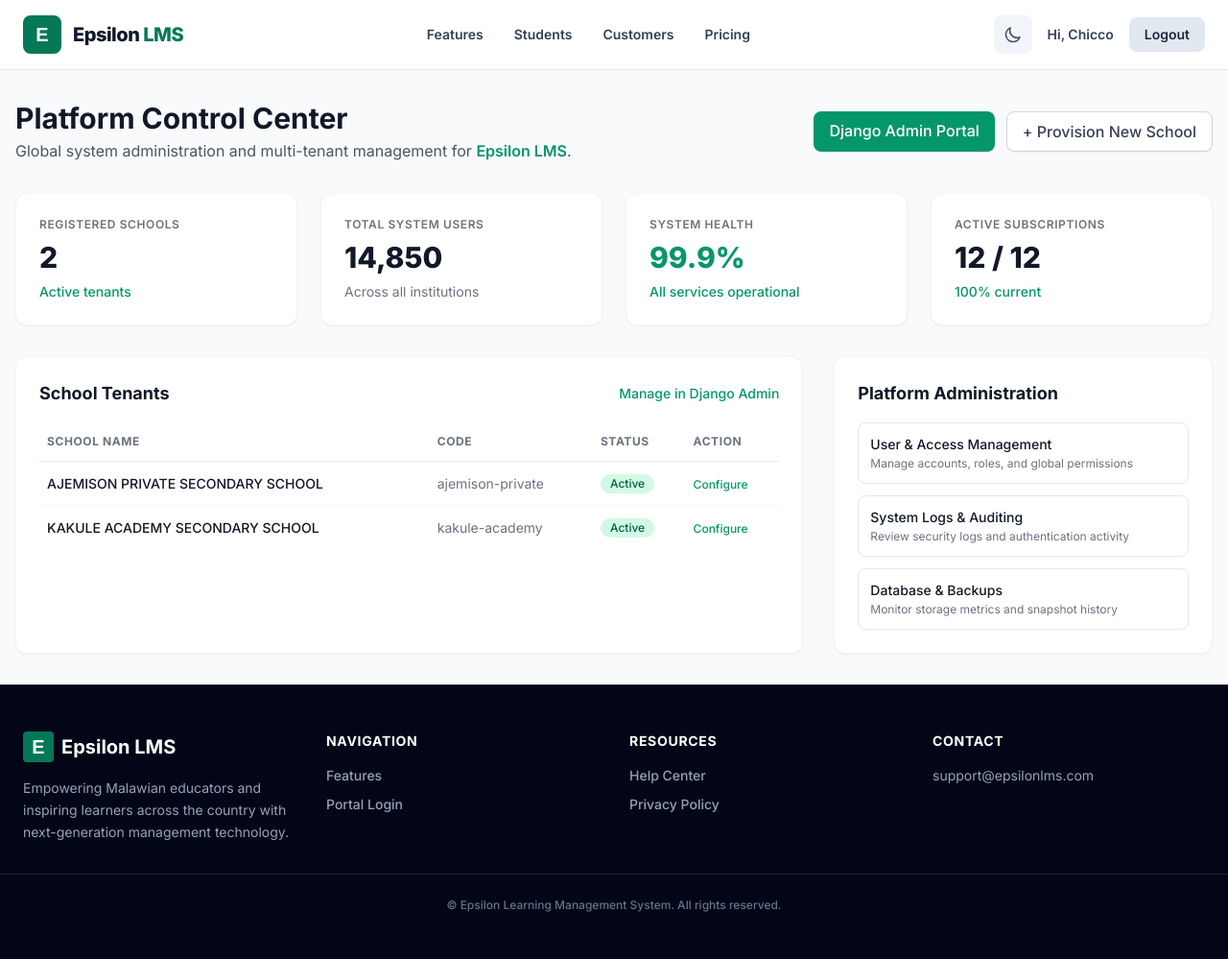
After one commit to cchikaonda/epsilon-school-lms, a Django app: page /dashboard/system-admin/ in a window 1280 px wide. The commit adds this page. Shown: the whole page at 96% size. Run offline with Django 5.2, Linux system fonts and the light colour scheme; a user stored in the database is signed in; data comes from the database, SQL or seed files in the repository; both versions use the stored data as it was after the commit; some libraries are stand-ins or nearby versions.

Commit message:
Added other dashboards

```diff
--- a/core/templates/base.html
+++ b/core/templates/base.html
@@ -108,8 +108,9 @@
 
         {% if user.is_authenticated %}
           <span class="text-sm font-semibold text-slate-700 dark:text-slate-200">Hi, {{ user.get_short_name|default:user.username }}</span>
-          <form method="post" action="{% url 'logout' %}" class="inline">
+          <form method="post" action="{% url 'logout' %}?next=/" class="inline">
             {% csrf_token %}
+            <input type="hidden" name="next" value="/">
             <button type="submit" class="bg-slate-200 hover:bg-slate-300 dark:bg-slate-800 dark:hover:bg-slate-700 text-slate-800 dark:text-slate-200 text-sm font-semibold px-4 py-2 rounded-lg transition">
               Logout
             </button>
@@ -142,8 +143,9 @@
       {% endblock %}
       <div class="pt-4 border-t border-slate-200 dark:border-slate-800 flex flex-col space-y-2">
         {% if user.is_authenticated %}
-          <form method="post" action="{% url 'logout' %}">
+          <form method="post" action="{% url 'logout' %}?next={{ request.path|urlencode }}">
             {% csrf_token %}
+            <input type="hidden" name="next" value="{{ request.path }}">
             <button type="submit" class="w-full text-center bg-red-600 text-white text-sm font-semibold py-2.5 rounded-lg">Logout</button>
           </form>
         {% else %}
--- /dev/null
+++ b/core/templates/dashboard/system_admin.html
@@ -0,0 +1,124 @@
+{% extends "base.html" %}
+
+{% block title %}System Admin Dashboard | Epsilon LMS{% endblock %}
+
+{% block content %}
+<div class="container mx-auto px-4 py-8 max-w-7xl">
+    <!-- Header -->
+    <div class="mb-8 flex flex-col md:flex-row md:items-center md:justify-between">
+        <div>
+            <h1 class="text-3xl font-bold text-gray-900">Platform Control Center</h1>
+            <p class="text-gray-600 mt-1">
+                Global system administration and multi-tenant management for
+                <span class="font-semibold text-emerald-600">Epsilon LMS</span>.
+            </p>
+        </div>
+        <div class="mt-4 md:mt-0 flex space-x-3">
+            <a href="{% url 'admin:index' %}" class="px-4 py-2 bg-emerald-600 hover:bg-emerald-700 text-white rounded-lg font-medium shadow-sm transition">
+                Django Admin Portal
+            </a>
+            <button class="px-4 py-2 bg-white border border-gray-300 text-gray-700 hover:bg-gray-50 rounded-lg font-medium shadow-sm transition">
+                + Provision New School
+            </button>
+        </div>
+    </div>
+
+    <!-- Stat Cards Grid -->
+    <div class="grid grid-cols-1 md:grid-cols-2 lg:grid-cols-4 gap-6 mb-8">
+        <div class="bg-white rounded-xl shadow-sm border border-gray-100 p-6">
+            <div class="text-xs font-semibold uppercase tracking-wider text-gray-500 mb-2">Registered Schools</div>
+            <div class="text-3xl font-extrabold text-gray-900">{{ schools.count|default:"12" }}</div>
+            <div class="mt-2 text-sm text-emerald-600 font-medium">Active tenants</div>
+        </div>
+
+        <div class="bg-white rounded-xl shadow-sm border border-gray-100 p-6">
+            <div class="text-xs font-semibold uppercase tracking-wider text-gray-500 mb-2">Total System Users</div>
+            <div class="text-3xl font-extrabold text-gray-900">14,850</div>
+            <div class="mt-2 text-sm text-gray-500">Across all institutions</div>
+        </div>
+
+        <div class="bg-white rounded-xl shadow-sm border border-gray-100 p-6">
+            <div class="text-xs font-semibold uppercase tracking-wider text-gray-500 mb-2">System Health</div>
+            <div class="text-3xl font-extrabold text-emerald-600">99.9%</div>
+            <div class="mt-2 text-sm text-emerald-600 font-medium">All services operational</div>
+        </div>
+
+        <div class="bg-white rounded-xl shadow-sm border border-gray-100 p-6">
+            <div class="text-xs font-semibold uppercase tracking-wider text-gray-500 mb-2">Active Subscriptions</div>
+            <div class="text-3xl font-extrabold text-gray-900">12 / 12</div>
+            <div class="mt-2 text-sm text-emerald-600 font-medium">100% current</div>
+        </div>
+    </div>
+
+    <!-- Main Content Sections -->
+    <div class="grid grid-cols-1 lg:grid-cols-3 gap-8">
+        <!-- Managed Institutions Table -->
+        <div class="lg:col-span-2 bg-white rounded-xl shadow-sm border border-gray-100 p-6">
+            <div class="flex items-center justify-between mb-4">
+                <h2 class="text-lg font-bold text-gray-900">School Tenants</h2>
+                <a href="{% url 'admin:index' %}" class="text-sm font-medium text-emerald-600 hover:text-emerald-700">Manage in Django Admin</a>
+            </div>
+            <div class="overflow-x-auto">
+                <table class="w-full text-left border-collapse">
+                    <thead>
+                        <tr class="border-b border-gray-200 text-xs font-semibold text-gray-500 uppercase tracking-wider">
+                            <th class="py-3 px-2">School Name</th>
+                            <th class="py-3 px-2">Code</th>
+                            <th class="py-3 px-2">Status</th>
+                            <th class="py-3 px-2">Action</th>
+                        </tr>
+                    </thead>
+                    <tbody class="divide-y divide-gray-100 text-sm">
+                        {% for school_item in schools %}
+                            <tr>
+                                <td class="py-3 px-2 font-medium text-gray-900">{{ school_item.name }}</td>
+                                <td class="py-3 px-2 text-gray-500">{{ school_item.code|default:"SCH" }}</td>
+                                <td class="py-3 px-2">
+                                    <span class="inline-flex items-center px-2.5 py-0.5 rounded-full text-xs font-medium bg-emerald-100 text-emerald-800">
+                                        Active
+                                    </span>
+                                </td>
+                                <td class="py-3 px-2">
+                                    <a href="#" class="text-emerald-600 hover:text-emerald-800 font-medium text-xs">Configure</a>
+                                </td>
+                            </tr>
+                        {% empty %}
+                            <tr>
+                                <td class="py-3 px-2 font-medium text-gray-900">Demo Academy</td>
+                                <td class="py-3 px-2 text-gray-500">DEMO01</td>
+                                <td class="py-3 px-2">
+                                    <span class="inline-flex items-center px-2.5 py-0.5 rounded-full text-xs font-medium bg-emerald-100 text-emerald-800">
+                                        Active
+                                    </span>
+                                </td>
+                                <td class="py-3 px-2">
+                                    <a href="#" class="text-emerald-600 hover:text-emerald-800 font-medium text-xs">Configure</a>
+                                </td>
+                            </tr>
+                        {% endfor %}
+                    </tbody>
+                </table>
+            </div>
+        </div>
+
+        <!-- Quick Platform Actions -->
+        <div class="bg-white rounded-xl shadow-sm border border-gray-100 p-6">
+            <h2 class="text-lg font-bold text-gray-900 mb-4">Platform Administration</h2>
+            <div class="space-y-3">
+                <a href="{% url 'admin:index' %}" class="block p-3 rounded-lg border border-gray-200 hover:border-emerald-500 hover:bg-emerald-50/50 transition">
+                    <p class="font-medium text-gray-900 text-sm">User & Access Management</p>
+                    <p class="text-xs text-gray-500 mt-0.5">Manage accounts, roles, and global permissions</p>
+                </a>
+                <a href="#" class="block p-3 rounded-lg border border-gray-200 hover:border-emerald-500 hover:bg-emerald-50/50 transition">
+                    <p class="font-medium text-gray-900 text-sm">System Logs & Auditing</p>
+                    <p class="text-xs text-gray-500 mt-0.5">Review security logs and authentication activity</p>
+                </a>
+                <a href="#" class="block p-3 rounded-lg border border-gray-200 hover:border-emerald-500 hover:bg-emerald-50/50 transition">
+                    <p class="font-medium text-gray-900 text-sm">Database & Backups</p>
+                    <p class="text-xs text-gray-500 mt-0.5">Monitor storage metrics and snapshot history</p>
+                </a>
+            </div>
+        </div>
+    </div>
+</div>
+{% endblock %}
--- a/core/urls.py
+++ b/core/urls.py
@@ -7,8 +7,10 @@ from django.urls import include, path
 from core.views import home
 from schools.views import (
     dashboard_redirect,
+    system_admin_dashboard,
     school_admin_dashboard,
-    student_dashboard,
+    accountant_dashboard,
+    parent_dashboard,
     teacher_dashboard,
     student_dashboard,
     profile_edit_view,
@@ -27,7 +29,10 @@ urlpatterns = [
 
     # Dashboards
     path('dashboard/', dashboard_redirect, name='dashboard_redirect'),
+    path('dashboard/system-admin/', system_admin_dashboard, name='system_admin_dashboard'),
     path('dashboard/admin/', school_admin_dashboard, name='school_admin_dashboard'),
+    path('dashboard/accountant/', accountant_dashboard, name='accountant_dashboard'),
+    path('dashboard/parent/', parent_dashboard, name='parent_dashboard'),
     path('dashboard/teacher/', teacher_dashboard, name='teacher_dashboard'),
     path('dashboard/student/', student_dashboard, name='student_dashboard'),
 
--- a/schools/views.py
+++ b/schools/views.py
@@ -1,3 +1,4 @@
+import logging
 from django.shortcuts import render, redirect
 from django.contrib.auth.decorators import login_required
 from django.contrib import messages
@@ -8,6 +9,14 @@ from django.utils import timezone
 from rest_framework import viewsets, permissions
 from rest_framework.views import APIView
 from rest_framework.response import Response
+
+# Direct imports based on project structure
+from accounts.models import StudentProfile, CustomUser
+from students.models import Attendance
+from academics.models import Classroom, SubjectAssignment
+from schools.models import School, Term, AcademicYear
+
+logger = logging.getLogger(__name__)
 
 
 # ==========================================
@@ -46,20 +55,88 @@ def dashboard_redirect(request):
     user = request.user
     role = getattr(user, 'role', None) or getattr(user, 'user_type', None)
 
-    if role in ['ADMIN', 'SCHOOL_ADMIN'] or user.is_staff or user.is_superuser:
+    # Global/Platform Super Administrator
+    if user.is_superuser or role == 'ADMIN':
+        return redirect('system_admin_dashboard')
+
+    # Specific School Administrator
+    elif role == 'SCHOOL_ADMIN' or (user.is_staff and getattr(user, 'school', None)):
         return redirect('school_admin_dashboard')
+
+    # Accountant Role
+    elif role == 'ACCOUNTANT' or hasattr(user, 'accountant_profile'):
+        return redirect('accountant_dashboard')
+
+    # Parent Role
+    elif role == 'PARENT' or hasattr(user, 'parent_profile'):
+        return redirect('parent_dashboard')
+
+    # Teacher Role
     elif role == 'TEACHER' or hasattr(user, 'teacher_profile'):
         return redirect('teacher_dashboard')
 
+    # Default to Student Dashboard
     return redirect('student_dashboard')
+
+@login_required
+def system_admin_dashboard(request):
+    """Dashboard view for system-wide/platform super administrators."""
+    if not (request.user.is_superuser or getattr(request.user, 'role', None) in ['SUPER_ADMIN', 'ADMIN']):
+        return redirect('dashboard_redirect')
+
+    schools = School.objects.all()
+    context = {'schools': schools}
+    return render(request, 'dashboard/system_admin.html', context)
 
 
 @login_required
 def school_admin_dashboard(request):
     """Dashboard view for school administrators."""
+    user = request.user
+    role = getattr(user, 'role', None) or getattr(user, 'user_type', None)
+
+    # 1. System/Platform Admin Check (Allows filtering by school_id query parameter)
+    if user.is_superuser or role == 'ADMIN':
+        school_id = request.GET.get('school_id')
+        school = School.objects.filter(id=school_id).first() if school_id else None
+        is_global_admin = True
+
+    # 2. Specific School Admin Check
+    else:
+        school = getattr(user, 'school', None) or get_tenant_from_request(request)
+        is_global_admin = False
+
+    context = {
+        'school': school,
+        'is_global_admin': is_global_admin,
+    }
+    return render(request, 'dashboard/school_admin.html', context)
+
+
+@login_required
+def accountant_dashboard(request):
+    """Dashboard view for school accountants."""
     school = getattr(request.user, 'school', None) or get_tenant_from_request(request)
     context = {'school': school}
-    return render(request, 'dashboard/school_admin.html', context)
+    return render(request, 'dashboard/accountant.html', context)
+
+
+@login_required
+def parent_dashboard(request):
+    """Dashboard view for parents/guardians to view their linked children."""
+    user = request.user
+    school = getattr(user, 'school', None) or get_tenant_from_request(request)
+
+    # Retrieve children linked to the parent
+    parent_profile = getattr(user, 'parent_profile', None)
+    children = parent_profile.children.all() if parent_profile and hasattr(parent_profile, 'children') else []
+
+    context = {
+        'school': school,
+        'parent_profile': parent_profile,
+        'children': children,
+    }
+    return render(request, 'dashboard/parent.html', context)
 
 
 @login_required
@@ -110,34 +187,10 @@ def attendance_record_view(request):
     return render(request, 'academics/attendance_record.html', {'school': school})
 
 
-import logging
-from django.shortcuts import render
-from django.contrib.auth.decorators import login_required
-from django.db.models import Q, Avg
-from django.utils import timezone
-
-# Direct imports based on project structure
-from accounts.models import StudentProfile, CustomUser
-from students.models import Attendance
-from academics.models import Classroom, SubjectAssignment
-from schools.models import School, Term, AcademicYear
-
-logger = logging.getLogger(__name__)
-
-
-def get_model_safely(app_label, model_name):
-    """Utility helper to import models safely if app names vary."""
-    from django.apps import apps
-    try:
-        return apps.get_model(app_label, model_name)
-    except LookupError:
-        return None
-
-
 @login_required
 def student_dashboard(request):
     user = request.user
-    school = getattr(user, 'school', None)
+    school = getattr(user, 'school', None) or get_tenant_from_request(request)
 
     # 1. Retrieve StudentProfile
     student_profile = getattr(user, 'student_profile', None)
@@ -211,6 +264,7 @@ def student_dashboard(request):
 
     return render(request, 'dashboard/student.html', context)
 
+
 # ==========================================
 # REST Framework API Views & ViewSets
 # ==========================================
@@ -236,12 +290,16 @@ class SchoolDomainInfoView(APIView):
 
 
 class DynamicBaseViewSet(viewsets.ModelViewSet):
-    """Base ViewSet that dynamically binds to target models safely."""
+    """Base ViewSet that dynamically binds to target models safely and enforces multi-tenant scoping."""
 
-    permission_classes = [permissions.IsAuthenticatedOrReadOnly]
+    permission_classes = [permissions.IsAuthenticated]
     model_name = None
 
     def get_queryset(self):
+        user = self.request.user
+        if not user.is_authenticated:
+            return []
+
         if self.model_name:
             Model = (
                 get_model_safely('schools', self.model_name)
@@ -250,7 +308,19 @@ class DynamicBaseViewSet(viewsets.ModelViewSet):
                 or get_model_safely('accounts', self.model_name)
             )
             if Model:
-                return Model.objects.all()
+                queryset = Model.objects.all()
+                role = getattr(user, 'role', None) or getattr(user, 'user_type', None)
+
+                # Global System Administrators can access all records
+                if user.is_superuser or role == 'ADMIN':
+                    return queryset
+
+                # Specific School Admins, Accountants, Parents, and Teachers are scoped to their school
+                school = getattr(user, 'school', None) or get_tenant_from_request(self.request)
+                if school and hasattr(Model, 'school'):
+                    return queryset.filter(school=school)
+
+                return queryset
         return []
 
     def list(self, request, *args, **kwargs):
@@ -314,6 +384,12 @@ class TeacherViewSet(DynamicBaseViewSet):
     model_name = 'TeacherProfile'
 
 
+class ParentViewSet(DynamicBaseViewSet):
+    """API endpoint for Parents."""
+
+    model_name = 'ParentProfile'
+
+
 class FacilityViewSet(DynamicBaseViewSet):
     """API endpoint for School Facilities."""
 
```
Also changed, not shown: accounts/admin.py (+22 -1 lines), accounts/models.py (+32 -0 lines), accounts/views.py (+38 -5 lines), core/settings.py (+21 -10 lines), core/templates/dashboard/accountant.html (added, +120 -0 lines), core/templates/dashboard/parent.html (added, +112 -0 lines), accounts/migrations/0002_accountantprofile_schooladminprofile.py (added), db.sqlite3.
